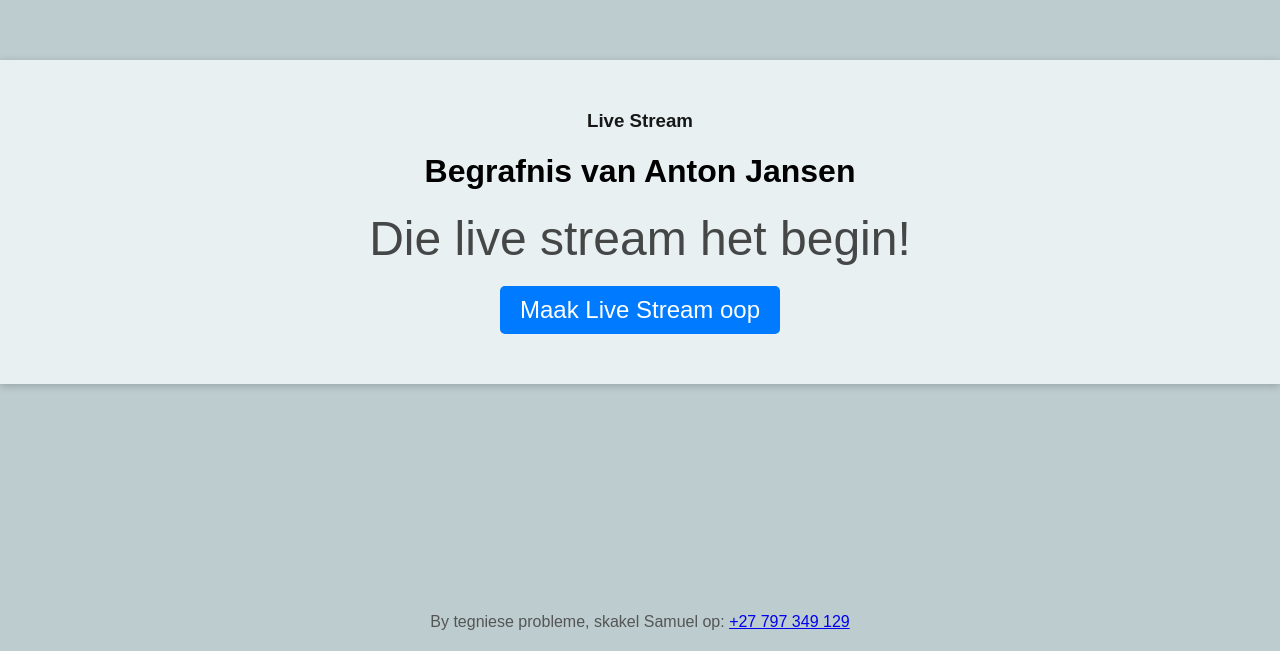
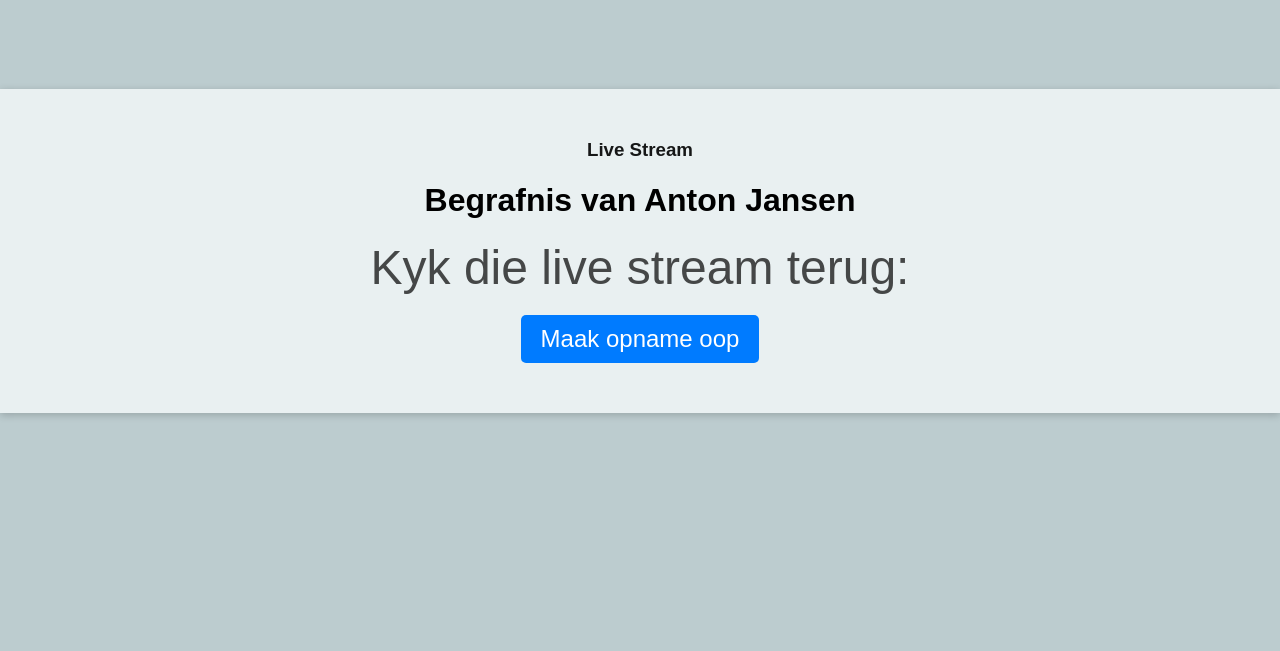
Before and after one commit to sampie777/sajansen-website2021, a website: page public/anton/index.html in a window 1280 px wide. Shown: the part 149-800 px from the top of the page. Drawn offline with Linux system fonts and the light colour scheme.

Commit message:
feat(anton): Finalized recording

```diff
--- a/public/anton/index.html
+++ b/public/anton/index.html
@@ -93,11 +93,9 @@
       <span id="seconds"></span>
     </div>
 
-    <a id="live-button" href="https://youtube.com/live/MbODiImhCoM" target="_self">Maak Live Stream oop</a>
+    <a id="live-button" href="https://youtube.com/live/MbODiImhCoM" target="_self">Maak opname oop</a>
   </div>
 </div>
-
-<footer>By tegniese probleme, skakel Samuel op: <a href="tel:+27797349129">+27 797 349 129</a></footer>
 
 <script>
   const countdownElement = document.getElementById("countdown");
@@ -125,7 +123,10 @@
     const now = new Date();
     const timeDifference = targetDate - now;
 
-    if (timeDifference <= 0) {
+    if (timeDifference <= -3 * 3600000) {
+      countdownElement.textContent = "Kyk die live stream terug:";
+      liveButton.style.display = "inline-block";
+    } else if (timeDifference <= 0) {
       countdownElement.textContent = "Die live stream het begin!";
       liveButton.style.display = "inline-block";
     } else if (timeDifference <= 3600000) { // Within 1 hour
```
